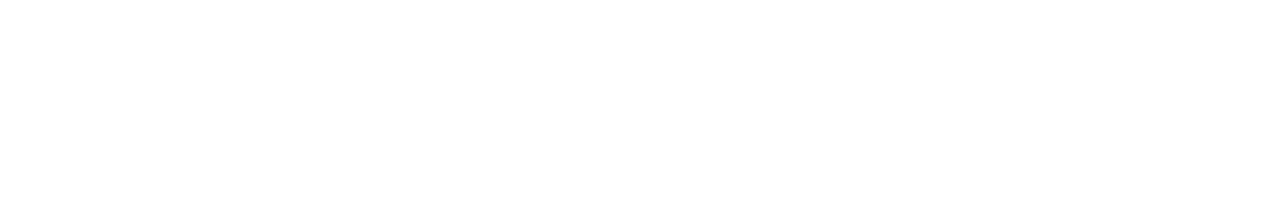
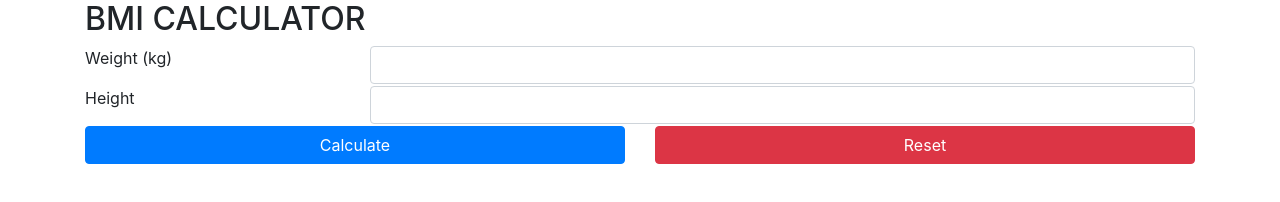
Before and after one commit to ysmltr/50-JavaScript-Uygulamasi, a website: page 5_BMI Calculator/index.html in a window 1280 px wide. Drawn offline with nearby package versions, Linux system fonts and the light colour scheme.

Commit message:
added new things in bmi calc in index.html doc

```diff
--- a/5_BMI Calculator/index.html
+++ b/5_BMI Calculator/index.html
@@ -7,8 +7,68 @@
     <title>BMI Calculator</title>
     <link rel="stylesheet" href="main.css">
     <link rel="stylesheet" href="https://cdn.jsdelivr.net/npm/bootstrap@4.5.3/dist/css/bootstrap.min.css" integrity="sha384-TX8t27EcRE3e/ihU7zmQxVncDAy5uIKz4rEkgIXeMed4M0jlfIDPvg6uqKI2xXr2" crossorigin="anonymous">
-</head>
+
+ <!--Google Fonts-->
+ <link rel="preconnect" href="https://fonts.gstatic.com">
+ <link href="https://fonts.googleapis.com/css2?family=Montserrat:wght@300&display=swap" rel="stylesheet">
+ <link rel="preconnect" href="https://fonts.gstatic.com">
+ <link href="https://fonts.googleapis.com/css2?family=Passion+One&display=swap" rel="stylesheet"></head>
 <body>
+
+
+
+                <div class="container">
+                    <div id="bmi-box">
+                        <div id="bmi-calculator">
+                            <h2>BMI CALCULATOR</h2><!--h2 basligi-->
+                            <div class="row">
+                                <div class="col-md-3">
+                                    <p>Weight (kg)</p>
+                                </div><!--col-md-3 bitis divi p ye ait col-md-->
+                                <div class="col-md-9">
+                                    <input type="number"  id="weight" class="form-control">
+                                </div><!--col-md-6 divi 6 degisebilir icine weight icin input koyucaz--->
+                            </div><!-- col-md-3 weight row bitis divi-->
+                            <div class="row">
+                                <div class="col-md-3">
+                                    <p>Height</p></div><!--col-md-3 height bitis divi p ye ait col-md-->
+                                    <div class="col-md-9">
+                                        <input type="number" id="height" class="form-control">
+                                    </div><!--col-md-6 divi 6 degisebilir icine height icin input koyucaz--->
+                            </div><!-- col-md-3 height row bitis divi-->
+                            <div class="row">
+                                <div class="col-md-6">
+                                    <button class="btn btn-primary btn-block">Calculate</button>
+                                </div><!--col-md-6 divi 6 degisebilir icine calculate icin button koyucaz--->
+                                <div class="col-md-6">
+                                    <button class="btn btn-danger btn-block">Reset</button>
+                                </div><!--col-md-6 divi 6 degisebilir icine reset icin button koyucaz--->
+                            </div><!--button row bitis divi calculate-reset icin-->
+
+
+
+                        </div><!--bmi-calculator bitis divi-->
+                    </div><!--bmi-box bitis divi-->
+
+                </div><!--container bitis div'i-->
+
+
+
+
+
+
+
+
+
+
+
+
+
+
+
+
+
+
 
 
 
```
